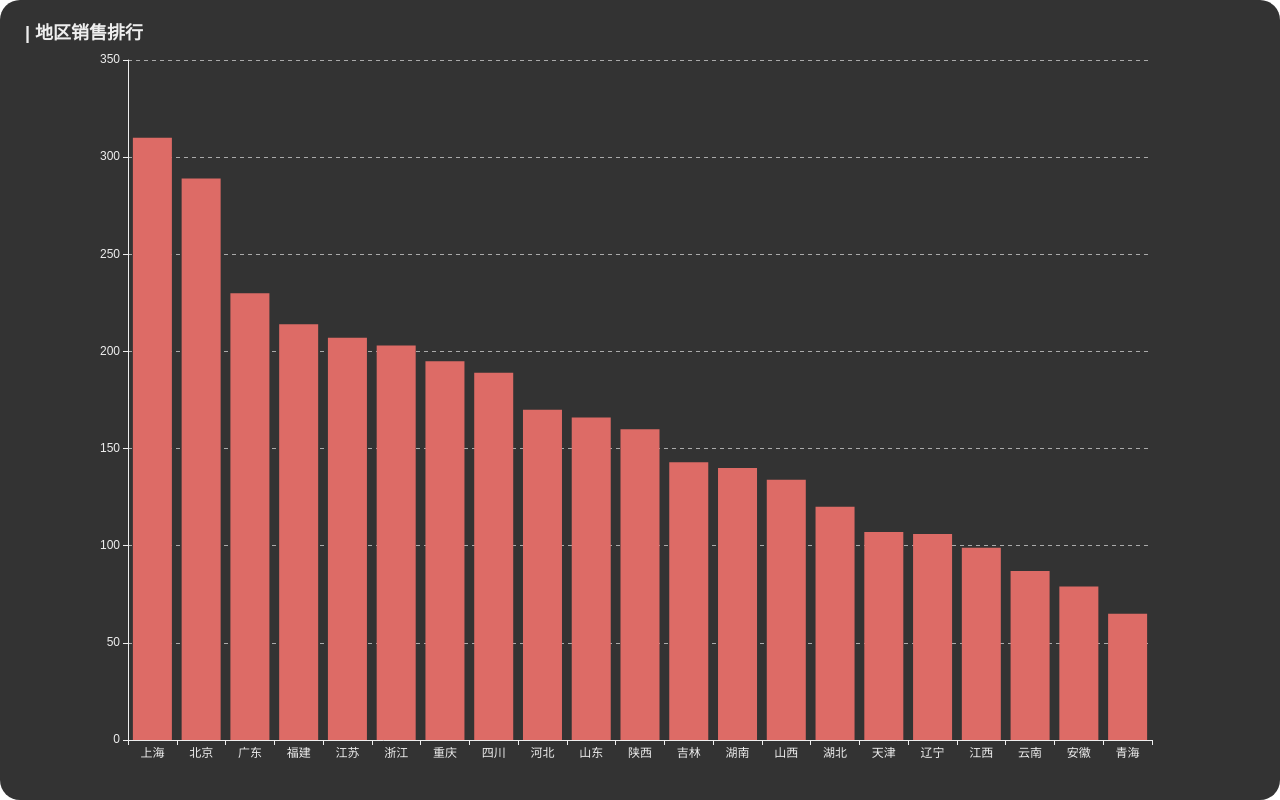
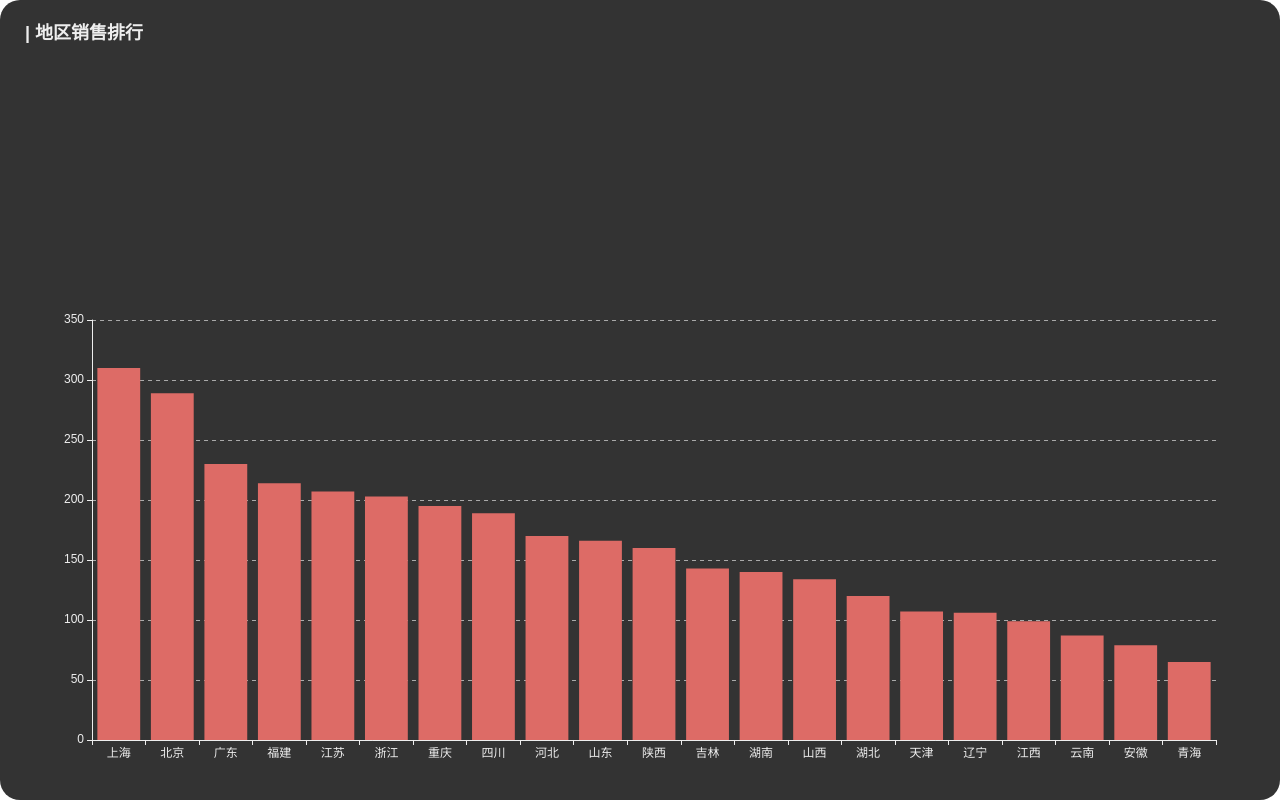
Before and after one commit to chengdonglin/Data-Visualization, a Vue app in the folder client/: page /#/rankPage in a window 1280 px wide. Built offline with nearby package versions, Linux system fonts and the light colour scheme.

Commit message:
feat: UI 坐标轴位置和大小

```diff
--- a/client/src/components/rank.vue
+++ b/client/src/components/rank.vue
@@ -2,7 +2,7 @@
  * @Description: 外呼数据统计横向柱状图
  * @Author: chengDong
  * @Date: 2020-10-28 14:06:45
- * @LastEditTime: 2020-11-09 16:41:38
+ * @LastEditTime: 2020-11-09 16:44:04
  * @LastEditors: chengDong
 -->
 <template>
@@ -41,6 +41,13 @@ export default {
                     text: '| 地区销售排行',
                     left: 20,
                     top: 20
+                },
+                grid: {
+                    top: '40%',
+                    left: '5%',
+                    bottom: '5%',
+                    right: '5%',
+                    containLabel: true
                 }
             }
             this.chartInstance.setOption(initOption)
```
